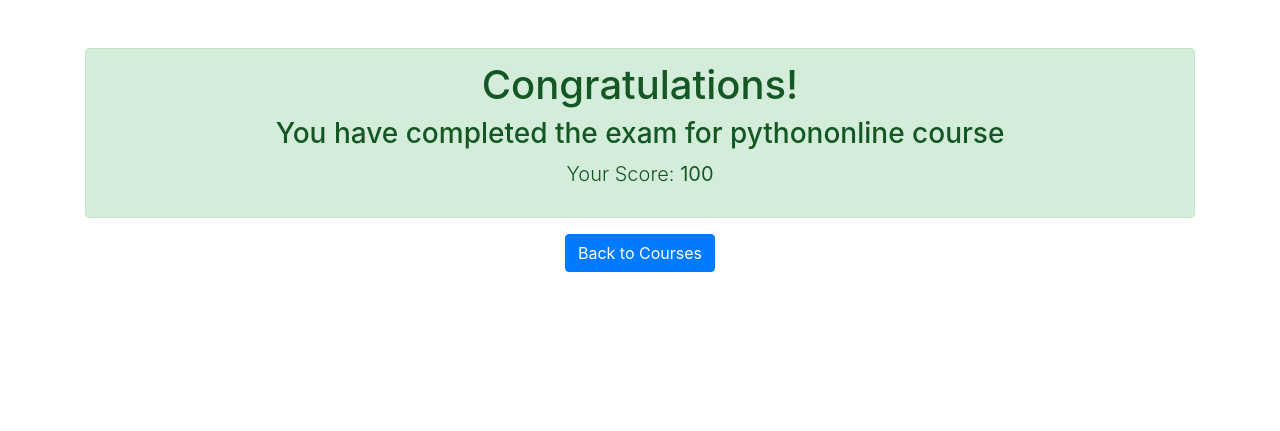
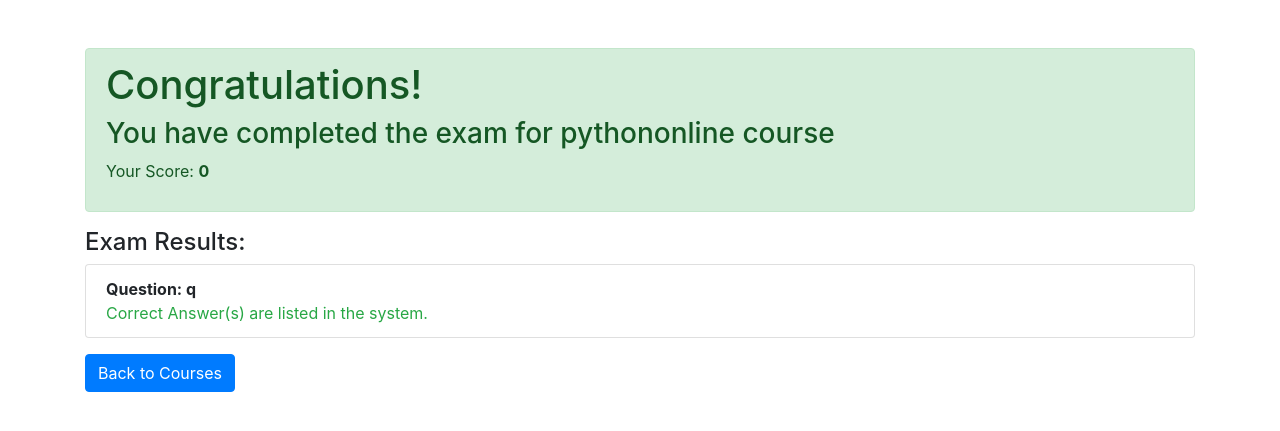
Before and after one commit to rushabhmane2004/onlinecourse, a Django app: page /onlinecourse/1/submission/1/show_exam_result/ in a window 1280 px wide. Shown: the top 431 px of the page. Run offline with Django 5.2, Linux system fonts and the light colour scheme; data comes from the database, SQL or seed files in the repository; tables that the repository leaves empty hold one stand-in row (values such as "Sample post"); some libraries are stand-ins or nearby versions.

Commit message:
Added Submission to admin and fixed view logic

```diff
--- a/onlinecourse/templates/onlinecourse/exam_result.html
+++ b/onlinecourse/templates/onlinecourse/exam_result.html
@@ -5,13 +5,22 @@
     <title>Exam Result</title>
 </head>
 <body>
-<div class="container mt-5 text-center">
+<div class="container mt-5">
     <div class="alert alert-success">
         <h1>Congratulations!</h1>
         <h3>You have completed the exam for {{ course.name }}</h3>
-        <p class="lead">Your Score: <strong>{{ grade }}</strong></p>
+        <p>Your Score: <strong>{{ grade }}</strong></p>
     </div>
-    <a href="{% url 'onlinecourse:index' %}" class="btn btn-primary">Back to Courses</a>
+    <h4>Exam Results:</h4>
+    <ul class="list-group">
+        {% for question in course.question_set.all %}
+        <li class="list-group-item">
+            <strong>Question: {{ question.content }}</strong><br>
+            <span class="text-success">Correct Answer(s) are listed in the system.</span>
+        </li>
+        {% endfor %}
+    </ul>
+    <a href="{% url 'onlinecourse:index' %}" class="btn btn-primary mt-3">Back to Courses</a>
 </div>
 </body>
 </html>
--- a/onlinecourse/views.py
+++ b/onlinecourse/views.py
@@ -16,11 +16,40 @@ class CourseDetailView(generic.DetailView):
 def submit(request, course_id):
     course = get_object_or_404(Course, pk=course_id)
     if request.method == 'POST':
-        # This will try to show the result immediately to get your screenshot
-        context = {'course': course, 'grade': 100} # Hardcoded 100 for your screenshot
-        return render(request, 'onlinecourse/exam_result.html', context)
+        selected_ids = request.POST.getlist('choice')
+
+        # 1. Get Learner and Enrollment
+        learner = request.user.learner
+        enrollment = Enrollment.objects.get(learner=learner, course=course)
+
+        # 2. Create Submission Object (Grader requirement)
+        submission = Submission.objects.create(enrollment=enrollment)
+
+        # 3. Associate Choices
+        for choice_id in selected_ids:
+            choice = get_object_or_404(Choice, pk=choice_id)
+            submission.choices.add(choice)
+
+        return redirect('onlinecourse:show_exam_result', course_id=course.id, submission_id=submission.id)
     return redirect('onlinecourse:course_details', pk=course_id)
 
 def show_exam_result(request, course_id, submission_id):
     course = get_object_or_404(Course, pk=course_id)
-    return render(request, 'onlinecourse/exam_result.html', {'course': course, 'grade': 100})
+    submission = get_object_or_404(Submission, pk=submission_id)
+
+    total_score = 0
+    possible_score = 0
+
+    for question in course.question_set.all():
+        possible_score += question.grade
+        selected_ids = submission.choices.filter(question=question).values_list('id', flat=True)
+        if question.is_get_score(selected_ids):
+            total_score += question.grade
+
+    context = {
+        'course': course,
+        'grade': total_score,
+        'possible': possible_score,
+        'submission': submission
+    }
+    return render(request, 'onlinecourse/exam_result.html', context)
```
Also changed, not shown: onlinecourse/admin.py (+20 -13 lines).
